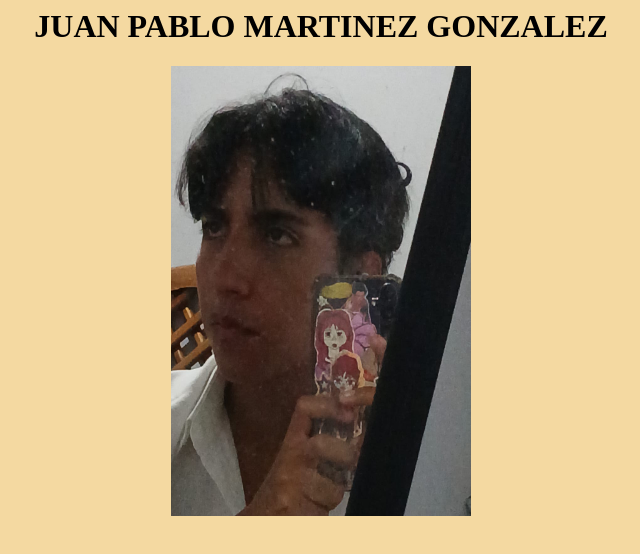
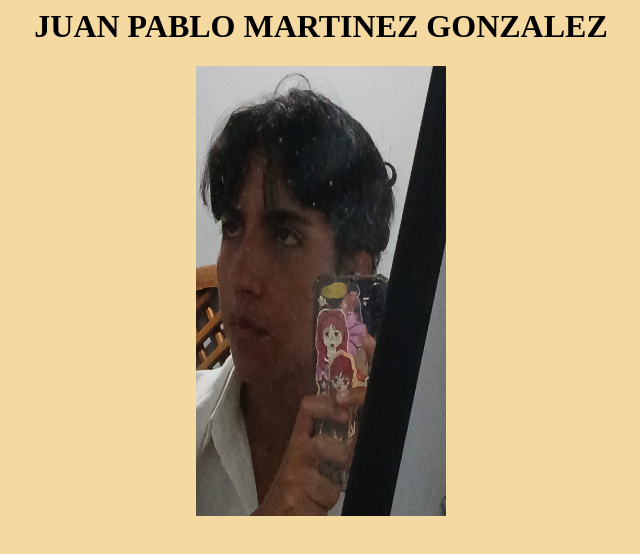
Before and after one commit to spao0/spao0.github.io, a plain HTML site: page index.html in a window 1280 px wide. Shown: the whole page, without its empty margins (319-959 px from the left). Drawn offline with Linux system fonts and the light colour scheme.

Commit message:
Update index.html

```diff
--- a/index.html
+++ b/index.html
@@ -5,7 +5,7 @@
 <h1>
 <center> JUAN PABLO MARTINEZ GONZALEZ </center> </h1>
   <center>
-<img src="yo.jpg" alt="no" width="300" height="450"> </center>
+<img src="yo.jpg" alt="no" width="250" height="450"> </center>
 
 
 </html>
```
